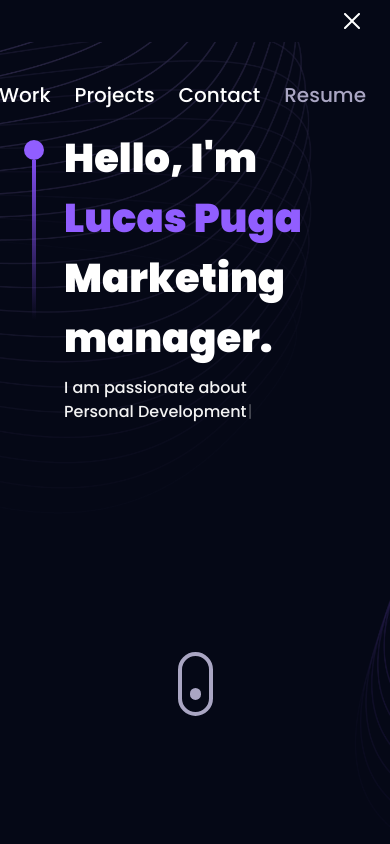
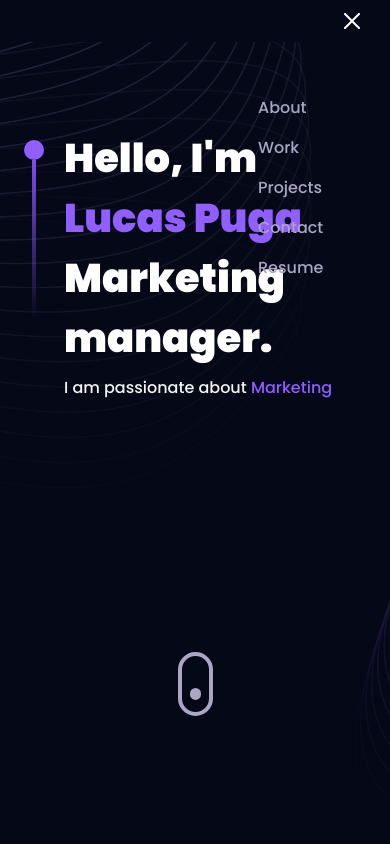
Before and after one commit to lpuga-maker/lpuga-maker.github.io, a React (Vite) app: page / in a window 390 px wide. Both pictures are taken after a click on the picture 352 px from the left and 21 px from the top of the page. Shown: the top 844 px of the page. Built offline with nearby package versions, Linux system fonts and the light colour scheme.

Commit message:
Support for mobile browsing

```diff
--- a/src/components/Hero.jsx
+++ b/src/components/Hero.jsx
@@ -1,7 +1,43 @@
-import React from "react";
+import React, { useState, useEffect } from "react";
 import { motion } from "framer-motion";
 import { styles } from "../styles";
-import Typewriter from "typewriter-effect";
+
+const TypewriterText = ({ words }) => {
+  const [displayText, setDisplayText] = useState("");
+  const [wordIndex, setWordIndex] = useState(0);
+  const [isDeleting, setIsDeleting] = useState(false);
+  const [speed, setSpeed] = useState(100);
+
+  useEffect(() => {
+    const currentWord = words[wordIndex];
+    const shouldDelete = isDeleting;
+
+    const timeout = setTimeout(() => {
+      if (shouldDelete) {
+        setDisplayText((prev) => prev.slice(0, -1));
+        if (displayText.length === 0) {
+          setIsDeleting(false);
+          setWordIndex((prev) => (prev + 1) % words.length);
+          setSpeed(100);
+        } else {
+          setSpeed(30);
+        }
+      } else {
+        if (displayText.length < currentWord.length) {
+          setDisplayText((prev) => prev + currentWord[displayText.length]);
+          setSpeed(50);
+        } else {
+          setSpeed(2000);
+          setIsDeleting(true);
+        }
+      }
+    }, speed);
+
+    return () => clearTimeout(timeout);
+  }, [displayText, wordIndex, isDeleting, speed, words]);
+
+  return <span>{displayText}</span>;
+};
 
 const Hero = () => {
   return (
@@ -12,22 +48,15 @@ const Hero = () => {
           <div className="w-1 sm:h-80 h-40 violet-gradient" />
         </div>
 
-        <div className="max-w-4xl">
+        <div className="max-w-4xl w-full">
           <h1 className={`${styles.heroHeadText} text-white`}>
             Hello, I'm <span className="text-[#915EFF]">Lucas Puga</span> Marketing manager.
           </h1>
           <p className={`${styles.heroSubText} mt-2 text-white-100`}>
-            I am passionate about
-            <Typewriter
-              options={{
-                strings: ["Marketing", "Gaming", "Personal Development"],
-                autoStart: true,
-                loop: true,
-                loopCount: Infinity,
-                deleteSpeed: "natural",
-                pauseFor: 1000,
-              }}
-            />
+            I am passionate about{' '}
+            <span className="text-[#915EFF]">
+              <TypewriterText words={["Marketing", "Gaming", "Personal Development"]} />
+            </span>
           </p>
         </div>
       </div>
--- a/src/components/Navbar.jsx
+++ b/src/components/Navbar.jsx
@@ -17,13 +17,11 @@ const Navbar = () => {
   }, [toggle]);
 
   const renderNavLinks = (isSecondary) => (
-    <ul className={`list-none ${isSecondary ? 'flex sm:hidden' : 'hidden sm:flex'} flex-row gap-6`}>
+    <ul className={isSecondary ? 'list-none flex sm:hidden flex-col gap-4' : 'list-none hidden sm:flex flex-row gap-6'}>
       {navLinks.map((link) => (
         <li
           key={link.id}
-          className={`$
-            active === link.title ? 'text-white' : isSecondary ? 'text-secondary' : 'text-white'
-          } hover:text-white text-[20px] font-medium cursor-pointer`}
+          className={`${active === link.title ? 'text-white' : isSecondary ? 'text-secondary' : 'text-white'} hover:text-white ${isSecondary ? 'text-[16px]' : 'text-[20px]'} font-medium cursor-pointer`}
           onClick={() => {
             setActive(link.title);
             if (isSecondary) {
@@ -35,9 +33,7 @@ const Navbar = () => {
         </li>
       ))}
       <li
-        className={`text-${
-          isSecondary ? 'secondary' : 'white'
-        } hover:text-white text-[20px] font-medium cursor-pointer`}
+        className={`${isSecondary ? 'text-secondary' : 'text-white'} hover:text-white ${isSecondary ? 'text-[16px]' : 'text-[20px]'} font-medium cursor-pointer`}
       >
         <a
           href={`${import.meta.env.BASE_URL}/LucasPugaCV.pdf`}
@@ -75,7 +71,7 @@ const Navbar = () => {
               onClick={() => setToggle(!toggle)}
             />
             <div
-              className={`p-4 black-gradient absolute top-14 right-0 mx-2 my-2 min-w-[120px] z-10 rounded-xl foggy-glass ${
+              className={`p-4 black-gradient absolute top-20 right-2 min-w-[140px] z-10 rounded-xl foggy-glass flex flex-col gap-4 ${
                 toggle ? 'flex' : 'hidden'
               }`}
             >
```
